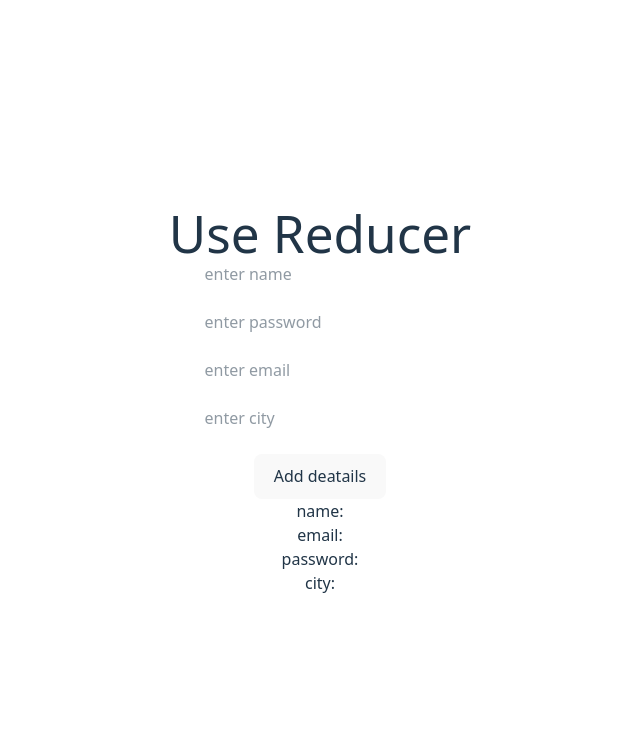
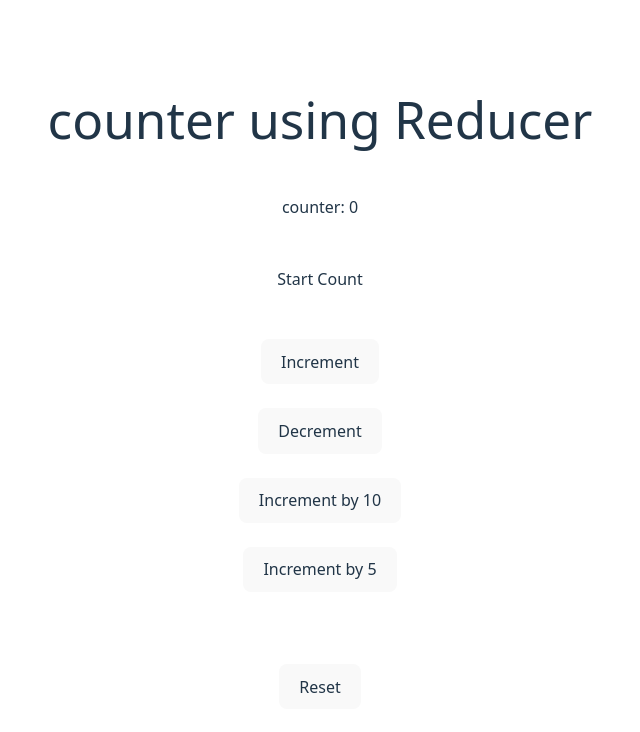
Before and after one commit to codewithsheetal/ReactSession17Dec, a React (Vite) app: page /dynamic/1 in a window 1280 px wide. Shown: the top 732 px of the page, without its empty margins (320-960 px from the left). Built offline with nearby package versions, Linux system fonts and the light colour scheme.

Commit message:
UseREducer

```diff
--- a/src/App.jsx
+++ b/src/App.jsx
@@ -33,6 +33,8 @@ import NavigateButton from './Routing/useNavigate/NavigateButton'
 import LazyLoading from './component/LazyLaoding/LazyLoading'
 import DynamicRoutingLink from './Routing/DynamicRoutingLink/DynamicRoutingLink'
 import ReducerInput from './useReducerhook/ReducerInput'
+import CounterReducer from './useReducerhook/CounterReducer'
+import CounterAppusingReducer from './useReducerhook/CounterAppusingReducer'
 
 function App() {
 
@@ -80,7 +82,9 @@ function App() {
      {/* <DynamicRoutingLink/> */}
 
      {/* Reducer */}
-     <ReducerInput/>
+     {/* <ReducerInput/> */}
+
+     <CounterAppusingReducer/>
     </>
   )
 }
--- a/src/Routing/RouteExample.jsx
+++ b/src/Routing/RouteExample.jsx
@@ -23,6 +23,7 @@ function RouteExample() {
                 <Route path="/hello" element={<h1>hello this is hello route</h1>} />
                 <Route path="/about" element={<About />} />
                 <Route path="/contact" element={<Contact />} />
+                <Route path="*" element={<h1>Page not found</h1>}/>
 
                 {/* nested route  */}
                 <Route path="/layout" element={<Layout />}>
@@ -44,7 +45,6 @@ function RouteExample() {
                 <Route path="/dashboard" element={
                     <PrivateRoute>
                         <Dashboard />
-
                     </PrivateRoute>
                 }
                 />
--- /dev/null
+++ b/src/useReducerhook/CounterAppusingReducer.jsx
@@ -0,0 +1,39 @@
+import React, { useReducer } from 'react'
+import CounterReducer, { initialState } from './CounterReducer'
+
+function CounterAppusingReducer() {
+    const [state, dispatch] = useReducer(CounterReducer, initialState)
+
+    return (
+        <>
+            <h1>counter using Reducer</h1>
+            <br /><br />
+            <h2>counter: {state.count} </h2>
+            <br /><br />
+            <h3>{state.label}</h3>
+            <br /><br />
+            <button onClick={() => dispatch({ type: "INC" })}>Increment</button>
+            <br /><br />
+            <button onClick={() => dispatch({ type: "DEC" })}>Decrement</button>
+            <br /><br />
+            <button onClick={() => dispatch({ type: "INC_BY_TEN" })}>Increment by 10</button>
+            <br /><br />
+            <button onClick={() => dispatch({ type: "INC_BY_FIVE", payload: 5 })}>Increment by 5</button>
+            <br /><br />
+            {/* <button onClick={() => dispatch({
+                type: "INC_BY_FIVE", payload: {
+
+                    count: 5,
+                    label: "addedsomething"
+                }
+                })
+            }
+            >
+                Increment by 5</button> */}
+            <br /><br />
+            <button onClick={() => dispatch({ type: "RESET" })}> Reset</button>
+        </>
+    )
+}
+
+export default CounterAppusingReducer
--- /dev/null
+++ b/src/useReducerhook/CounterReducer.jsx
@@ -0,0 +1,44 @@
+import React, { act } from 'react'
+
+
+export const initialState = {
+    count: 0,
+    label: "Start Count"
+}
+function CounterReducer(state, action) {
+
+
+    switch (action.type) {
+        case "INC":
+            return {
+                count: state.count + 1,
+                label : "Incremented!"
+            };
+        case "DEC":
+            return {
+                count: state.count - 1 ,
+                label : "Decremented!"
+            };
+        case "INC_BY_TEN":
+            return{
+                count : state.count + 10,
+                label:"Incremented by 10"
+            }
+        case "INC_BY_FIVE":
+            return{
+                count : state.count + action.payload,
+                label:"Incremented by 5"
+            }
+        case "RESET":
+            return{
+                count : 0 ,
+                label: "Reset"
+            }
+        default:
+            return state;
+    }
+
+
+}
+
+export default CounterReducer
```
Also changed, not shown: src/Routing/RoutingReadMe.txt (added).
